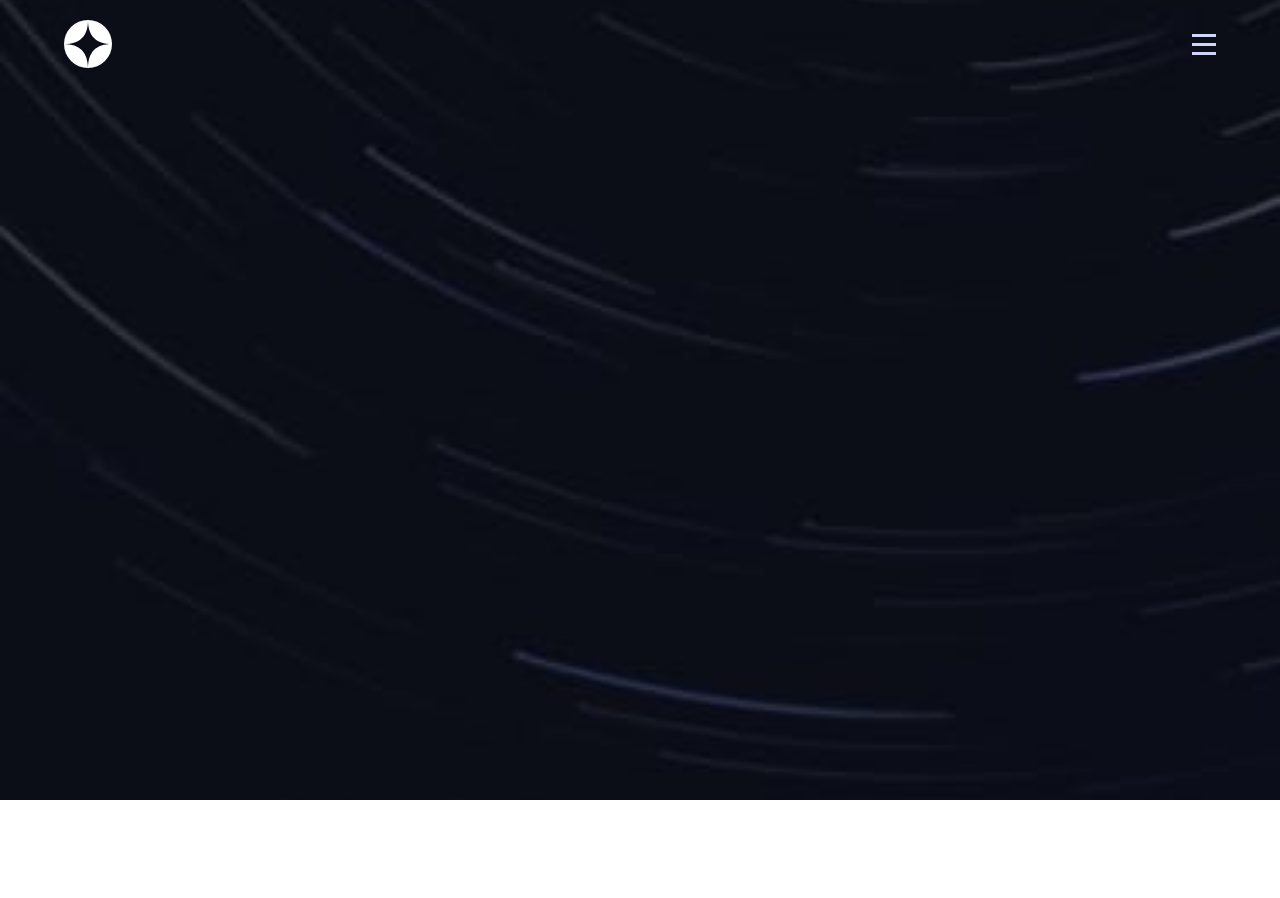
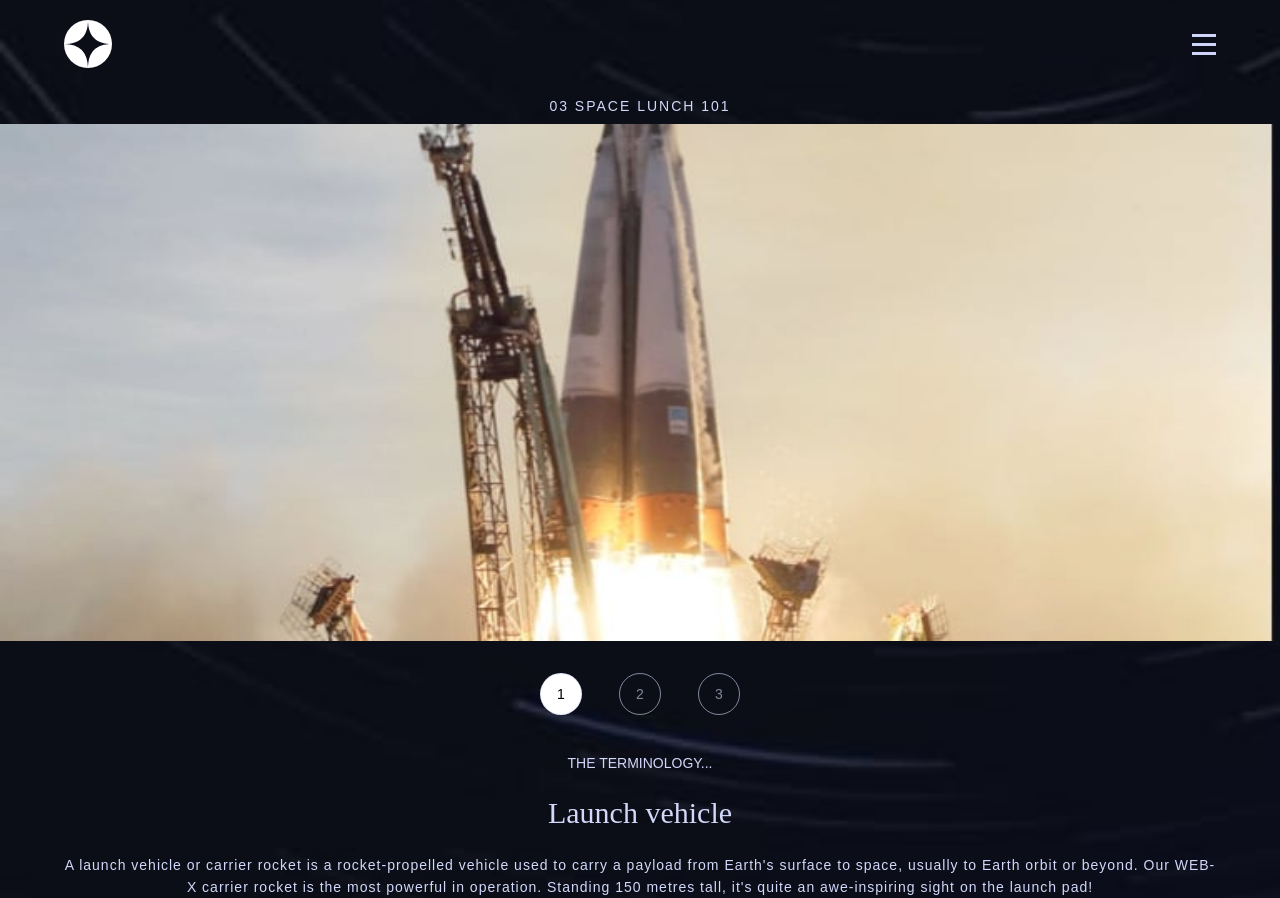
Before and after one commit to kaueOliveira/Space-Tourism, a React (Vite) app: page /technology in a window 1280 px wide. Before the commit the page ends 800 px from the top, so only its background shows below. Built offline with nearby package versions, Linux system fonts and the light colour scheme.

Commit message:
fixing CSS files and creating the technology component

```diff
--- a/src/App.css
+++ b/src/App.css
@@ -1,11 +1,8 @@
-#root {
-  max-width: 1280px;
-  margin: 0 auto;
-  padding: 2rem;
-  text-align: center;
-}
+/* #root {
+  height: 100%;
+} */
 
-.logo {
+/* .logo {
   height: 6em;
   padding: 1.5em;
   will-change: filter;
@@ -43,4 +40,4 @@
 
 body {
 
-}
+} */
--- a/src/components/navBar/NavBar.css
+++ b/src/components/navBar/NavBar.css
@@ -35,16 +35,15 @@ header {
   height: 100%;
   padding: 2rem;
 
-  background: rgba(255, 255, 255, 0.137);
+  background: rgba(255, 255, 255, 0.096);
   backdrop-filter: blur(15px);
-  -webkit-backdrop-filter: blur(10px);
+  -webkit-backdrop-filter: blur(15px);
 
   color: white;
 
   transition: left 0.5s ease;
   z-index: 1000;
 }
-
 
 .sidebar.open {
   left: calc(100% - 29rem);
--- a/src/data.json
+++ b/src/data.json
@@ -83,24 +83,24 @@
     {
       "name": "Launch vehicle",
       "images": {
-        "portrait": "./assets/technology/image-launch-vehicle-portrait.jpg",
-        "landscape": "./assets/technology/image-launch-vehicle-landscape.jpg"
+        "portrait": "src/assets/technology/image-launch-vehicle-portrait.jpg",
+        "landscape": "src/assets/technology/image-launch-vehicle-landscape.jpg"
       },
       "description": "A launch vehicle or carrier rocket is a rocket-propelled vehicle used to carry a payload from Earth's surface to space, usually to Earth orbit or beyond. Our WEB-X carrier rocket is the most powerful in operation. Standing 150 metres tall, it's quite an awe-inspiring sight on the launch pad!"
     },
     {
       "name": "Spaceport",
       "images": {
-        "portrait": "./assets/technology/image-spaceport-portrait.jpg",
-        "landscape": "./assets/technology/image-spaceport-landscape.jpg"
+        "portrait": "src/assets/technology/image-spaceport-portrait.jpg",
+        "landscape": "src/assets/technology/image-spaceport-landscape.jpg"
       },
       "description": "A spaceport or cosmodrome is a site for launching (or receiving) spacecraft, by analogy to the seaport for ships or airport for aircraft. Based in the famous Cape Canaveral, our spaceport is ideally situated to take advantage of the Earth’s rotation for launch."
     },
     {
       "name": "Space capsule",
       "images": {
-        "portrait": "./assets/technology/image-space-capsule-portrait.jpg",
-        "landscape": "./assets/technology/image-space-capsule-landscape.jpg"
+        "portrait": "src/assets/technology/image-space-capsule-portrait.jpg",
+        "landscape": "src/assets/technology/image-space-capsule-landscape.jpg"
       },
       "description": "A space capsule is an often-crewed spacecraft that uses a blunt-body reentry capsule to reenter the Earth's atmosphere without wings. Our capsule is where you'll spend your time during the flight. It includes a space gym, cinema, and plenty of other activities to keep you entertained."
     }
--- a/src/index.css
+++ b/src/index.css
@@ -1,3 +1,3 @@
-body {
-    /* background: url('./assets/home/background-home-mobile.jpg') no-repeat center fixed; */
-}
+/* body {
+    height: 100%;
+} */
--- a/src/pages/Crew/Crew.jsx
+++ b/src/pages/Crew/Crew.jsx
@@ -55,3 +55,5 @@ const Crew = () => {
 };
 
 export default Crew;
+// deslizar no mobile
+// resetar setinterval
--- a/src/pages/Crew/crew.css
+++ b/src/pages/Crew/crew.css
@@ -1,8 +1,7 @@
 #crew {
-  height: 100vh;
+  min-height: 100vh;
   width: 100%;
-  background: url("../../assets/crew/background-crew-mobile.jpg") no-repeat center
-    fixed;
+  background: url("../../assets/crew/background-crew-mobile.jpg") no-repeat center scroll;
   background-size: cover;
 }
 
@@ -61,7 +60,7 @@
 
 .slide > p {
   width: 40rem;
-  margin: auto;
+  margin: 0 auto;
 
   font-size: 1.4rem;
   line-height: 2rem;
--- a/src/pages/Home/home.css
+++ b/src/pages/Home/home.css
@@ -1,6 +1,7 @@
 .home {
+    min-height: 100vh;
+    /* height: 100%; */
     width: 100%;
-    height: 100vh;
     background: url(../../assets/home/background-home-mobile.jpg) no-repeat center fixed;
     margin: auto;
 }
@@ -8,6 +9,7 @@
 #section-home {
     width: 90%;
     margin: 4rem auto 0rem;
+    /* padding-bottom: 4rem; */
 }
 
 .home h1 {
@@ -36,7 +38,7 @@
 .home button {
     width: 25rem;
     height: 25rem;
-    margin: 5rem auto;
+    margin: 5rem auto 0;
 
     font-family: serif;
     font-size: 3.5rem;
--- a/src/pages/Technology/Technology.jsx
+++ b/src/pages/Technology/Technology.jsx
@@ -1,11 +1,51 @@
+import { useState } from "react";
+import data from "../../data.json";
 import "./technology.css";
 import NavBar from "../../components/navBar/navBar";
 
 const Tecnology = () => {
+  const [selectedIndex, setSelectedIndex] = useState(0);
+  const [fade, setFade] = useState(true);
+
+  const currentDestination = data.technology[selectedIndex];
+
+  const handleClick = (index) => {
+    setFade(false);
+    setTimeout(() => {
+      setSelectedIndex(index);
+      setFade(true);
+    }, 450);
+  };
+
   return (
     <div id="tecnology">
       <NavBar />
-      <section id="section-tecnology"></section>
+      <section id="section-technology">
+        <p>03 SPACE LUNCH 101</p>
+        <img
+          src={currentDestination.images.landscape}
+          alt={currentDestination.name}
+          className={fade ? "fade-in" : "fade-out"}
+        />
+        <div id="tec-buttons">
+          {data.technology.map((item, index) => (
+            <span
+              key={item.name}
+              onClick={() => handleClick(index)}
+              className={selectedIndex === index ? "active" : ""}
+            >
+              {index + 1}
+            </span>
+          ))}
+        </div>
+        <h2>THE TERMINOLOGY...</h2>
+        <h1 className={fade ? "fade-in" : "fade-out"}>
+          {currentDestination.name}
+        </h1>
+        <p id="description" className={fade ? "fade-in" : "fade-out"}>
+          {currentDestination.description}{" "}
+        </p>
+      </section>
     </div>
   );
 };
--- a/src/pages/Technology/technology.css
+++ b/src/pages/Technology/technology.css
@@ -1,7 +1,90 @@
 #tecnology {
+  min-height: 100vh;
   width: 100%;
-  height: 100vh;
-  background: url("../../assets/technology/background-technology-mobile.jpg")
-    no-repeat center fixed;
+  background: url("../../assets/technology/background-technology-mobile.jpg") no-repeat center scroll;
   background-size: cover;
 }
+
+#section-technology {
+  width: 100%;
+  color: #d2d8f9;
+}
+
+#section-technology > p {
+  font-size: 1.4rem;
+  text-align: center;
+  letter-spacing: 2px;
+  margin: 3rem auto 1rem;
+}
+
+#section-technology > img {
+  width: 100%;
+}
+
+#tec-buttons {
+  display: flex;
+  flex-flow: row nowrap;
+  align-items: center;
+  justify-content: space-between;
+
+  width: 20rem;
+  margin: 3rem auto 0;
+}
+
+#tec-buttons > span {
+  display: flex;
+  align-items: center;
+  justify-content: center;
+
+  width: 40px;
+  height: 40px;
+  margin: 0;
+
+  border-radius: 50%;
+  border: 1px solid #d2d8f998;
+
+  font-size: 1.4rem;
+  font-weight: 100;
+
+  cursor: pointer;
+  color: #d2d8f998;
+}
+
+#tec-buttons > span.active {
+  background-color: white;
+  color: black;
+}
+
+#section-technology > h2 {
+  font-size: 1.4rem;
+  font-weight: 100;
+  text-align: center;
+
+  margin-top: 4rem;
+}
+
+#section-technology > h1 {
+  font-family: serif;
+  font-size: 3rem;
+  font-weight: 100;
+  text-align: center;
+}
+
+#section-technology > #description {
+  width: 90%;
+  margin: auto;
+
+  font-size: 1.4rem;
+  line-height: 2.2rem;
+  letter-spacing: 1px;
+}
+
+#section-technology .fade-in {
+  transition: opacity 2s ease-in;
+  opacity: 1;
+}
+
+#section-technology .fade-out {
+  transition: opacity 01s ease-in-out;
+  opacity: 0;
+}
```
